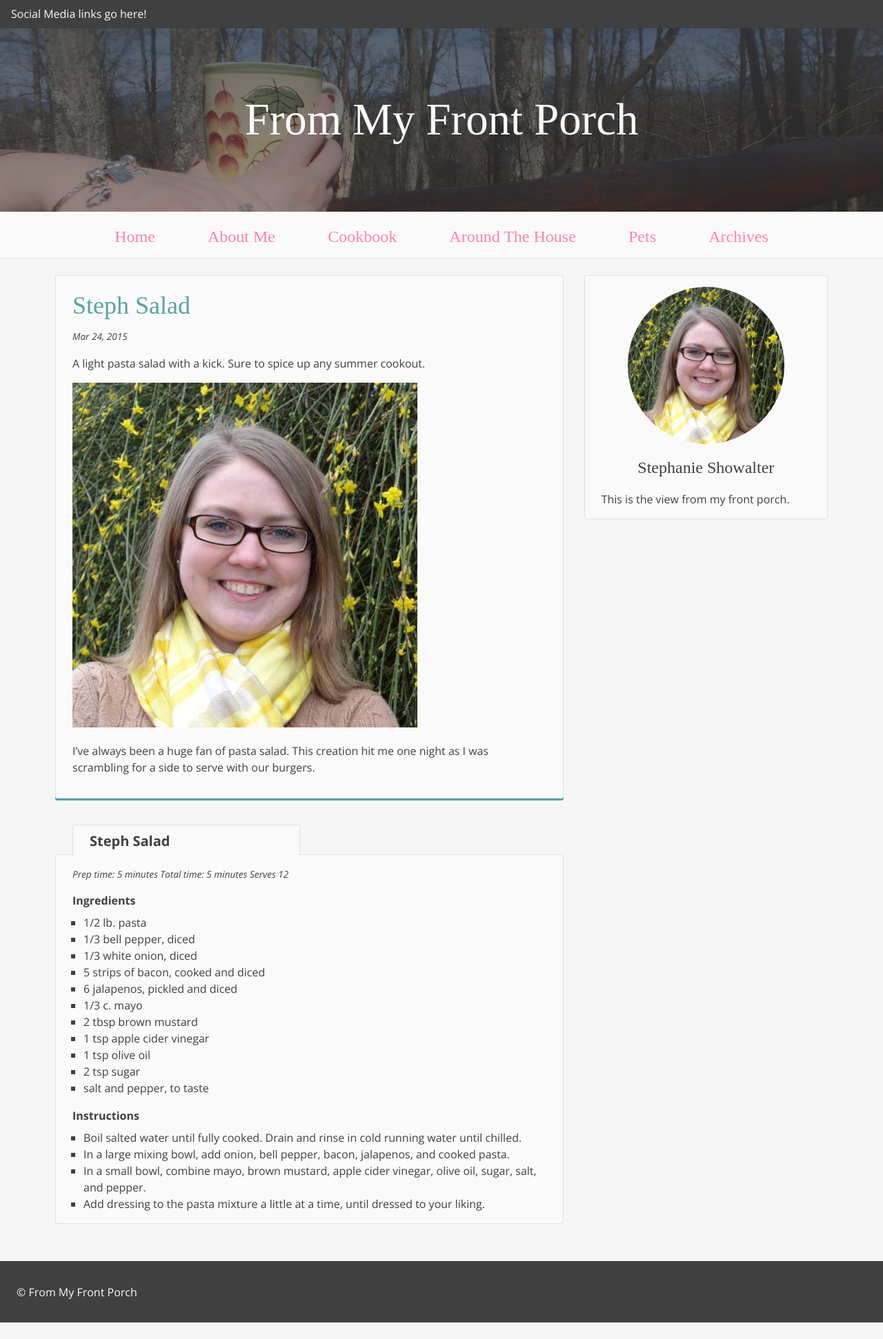
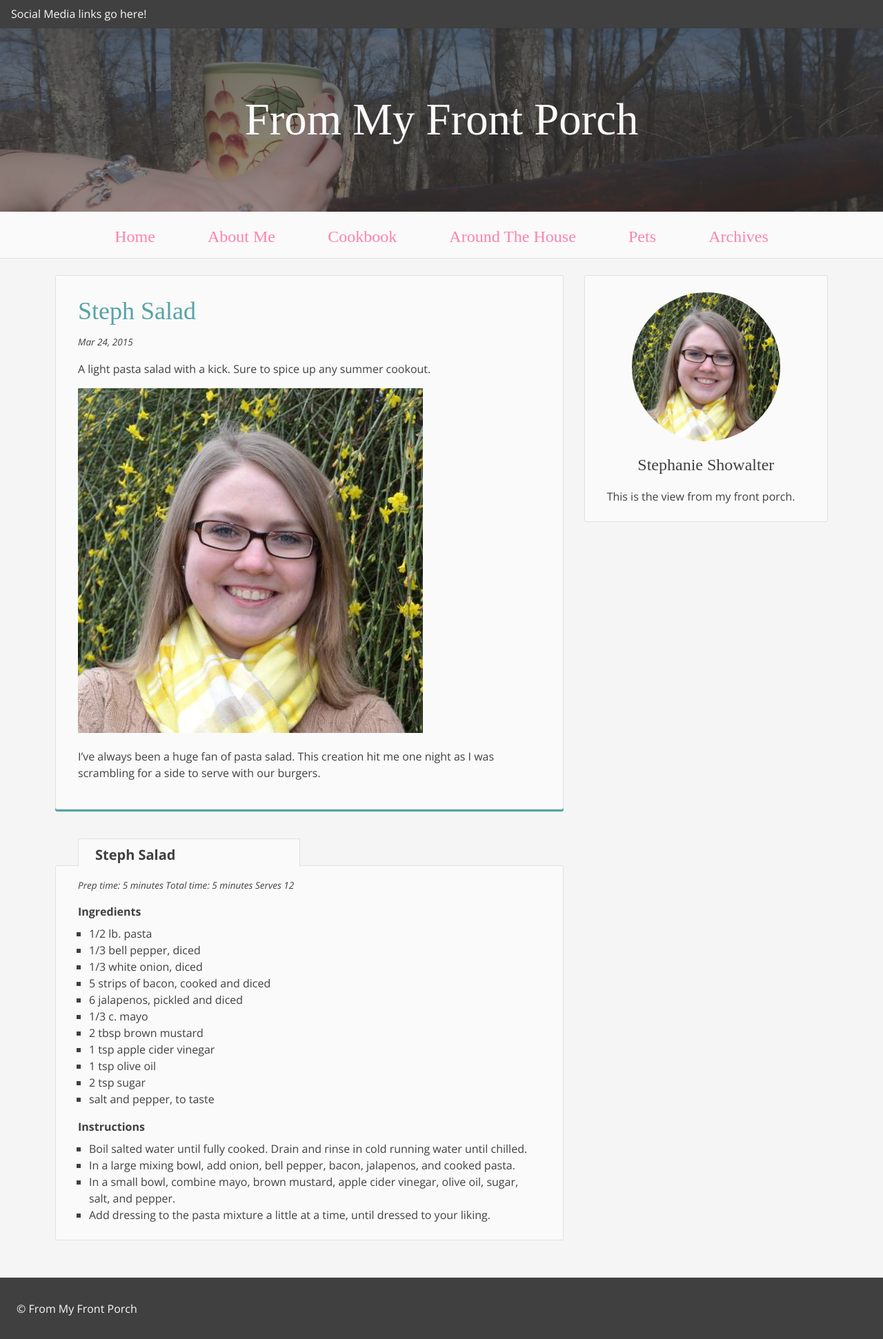
Before and after one commit to orangedaisy/frommyfrontporch, a Jekyll site: the page built from _posts/2015-03-24-steph-salad.md, in a window 1280 px wide. Shown: the whole page at 69% size. Built offline with Jekyll 4.4.1, drawn with Linux system fonts in a browser that asks for light colours; some web fonts are replaced; Markdown is read by kramdown in place of the engine named in the settings; before the commit the page ends 1918 px from its top, so only the background shows below that.

Commit message:
Increase inner padding in cards and posts

```diff
--- a/_sass/components/_c-card.scss
+++ b/_sass/components/_c-card.scss
@@ -15,7 +15,7 @@
   background: $c-white;
   border: 1px solid shade($c-white,10%);
   border-radius: 3px;
-  padding: 1rem 1.5rem;
+  padding: 1.5rem 2rem;
 
   &--post { //.c-card--post
     box-shadow: 0 3px 0 palette(teal);
@@ -69,8 +69,8 @@
       size: modular-scale(1em,1,1.25);
       weight: 700;
     }
-    margin: -3.75rem auto 0;
-    padding: .5rem 1.5rem .25rem;
+    margin: -4rem auto 0;
+    padding: .5rem 1.5rem 0;
 
     @include bp($bp-alpha) {
       margin-left: 0;
--- a/_sass/components/_c-post.scss
+++ b/_sass/components/_c-post.scss
@@ -16,7 +16,7 @@
   border: 1px solid shade($c-white,10%);
   border-radius: 3px;
   box-shadow: 0 3px 0 palette(teal);
-  padding: 1rem 1.5rem;
+  padding: 1.5rem 2rem;
 }
 
 .c-post__title {
```
